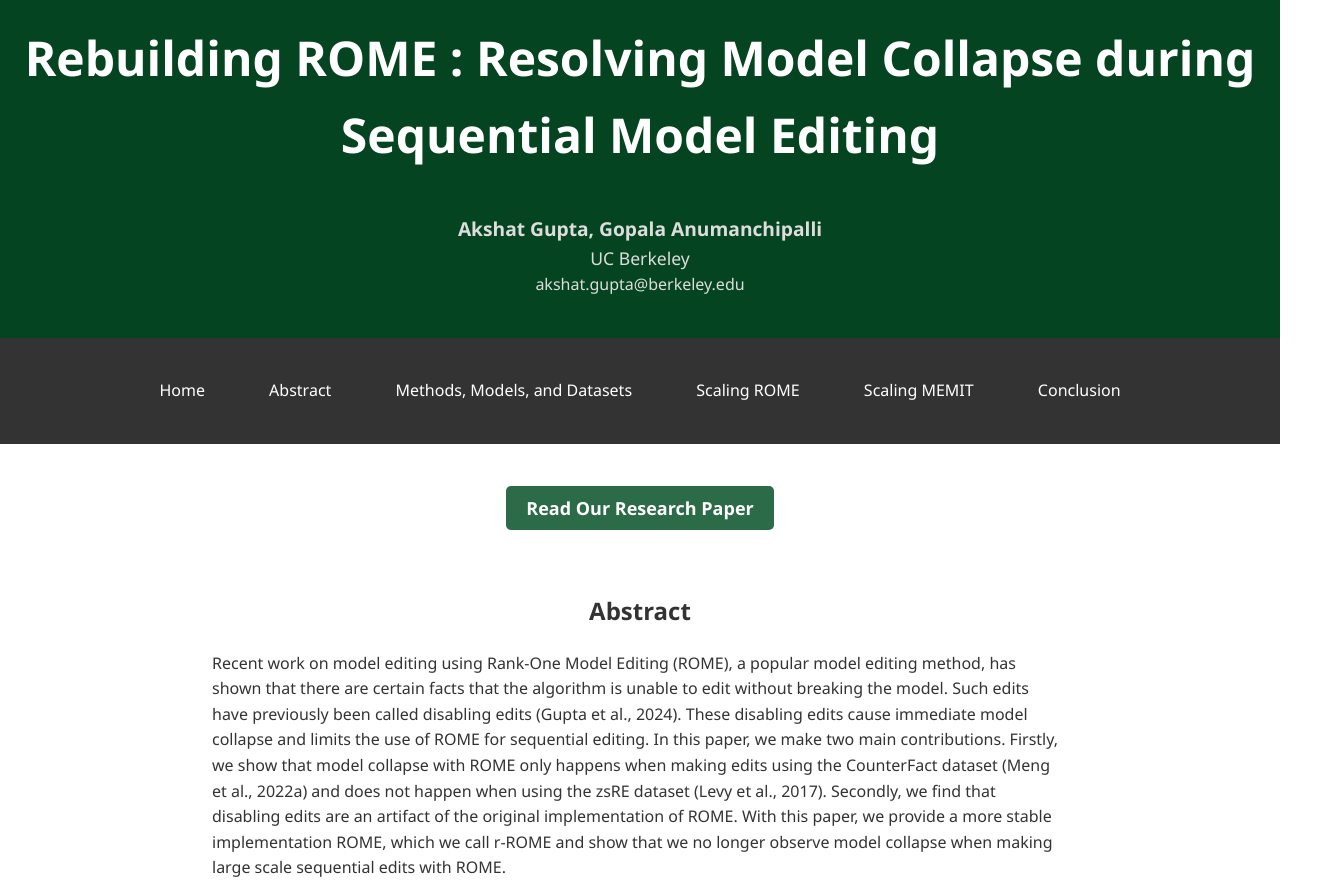
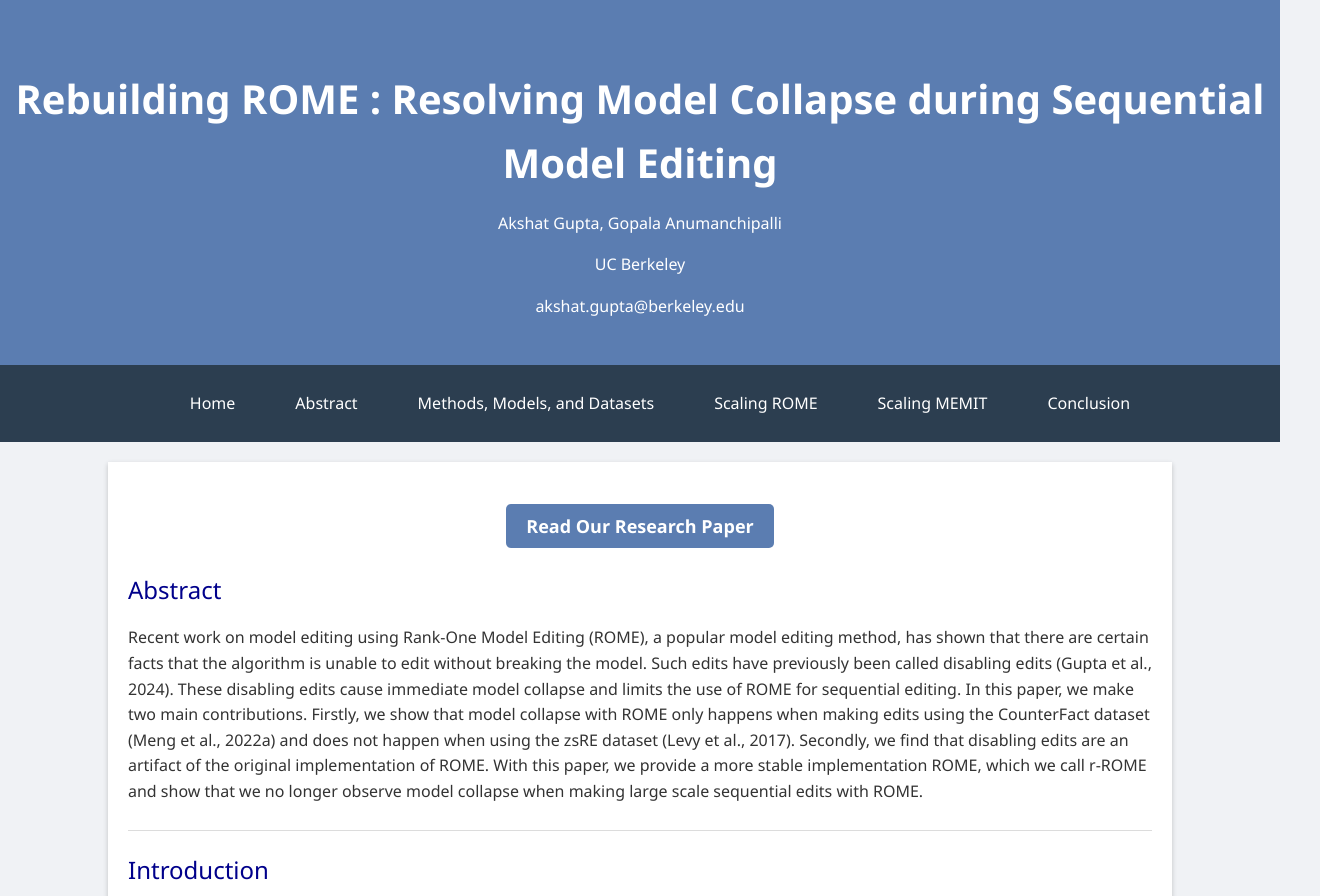
Before and after one commit to scalable-model-editing/scalable-model-editing.github.io, a plain HTML site: page paper2/index.html in a window 1280 px wide. Shown: the top 896 px of the page, 1320 px wide, since content can reach past the window. Drawn offline with Linux system fonts and the light colour scheme.

Commit message:
edited style

```diff
--- a/paper1/style.css
+++ b/paper1/style.css
@@ -4,106 +4,55 @@ body {
     line-height: 1.6;
     margin: 0;
     padding: 0;
-    background: #fff;
+    background: #f0f2f5; /* Light gray background */
+}
+
+h1, h2, h3, p {
+    margin-bottom: 5px;
 }
 h2 {
-    text-align: center;
+    font-weight: normal;
+    color: darkblue;
 }
 
 header {
-    background: #054420;
+    background: #5b7db1; /* Blue header background */
     color: #fff;
-    padding: 30px 20px;
+    padding: 40px 0;
     text-align: center;
 }
 
 header h1 {
-    margin: 0;
     font-size: 2.5em;
-}
-
-header p {
-    color: #ddd;
+    margin-bottom: 10px; /* Spacing under the title */
 }
 
 nav {
-    background: #333;
-    color: #fff;
+    background: #2c3e50; /* Darker blue for nav */
+    padding: 10px 0;
 }
 
 nav ul {
     list-style: none;
-    overflow: hidden;
-    padding: 0;
-    text-align: center;
-    margin: 0;
+    display: flex;
+    justify-content: center;
+    align-items: center;
 }
 
 nav ul li {
-    display: inline;
+    margin: 0 15px;
 }
 
 nav ul li a {
     text-decoration: none;
     color: #fff;
-    padding: 10px 20px;
-    display: inline-block;
+    padding: 10px 15px;
+    transition: color 0.3s;
 }
 
 nav ul li a:hover,
 nav ul li a:focus {
-    background-color: #069c48;
-}
-
-section {
-    padding: 20px;
-    margin-bottom: 20px;
-}
-
-footer {
-    background-color: #333;
-    color: #fff;
-    text-align: center;
-    padding: 20px;
-    position: relative;
-    bottom: 0;
-    width: 100%;
-}
-
-img {
-    max-width: 100%;
-    height: auto;
-    border: 1px solid #ccc;
-    border-radius: 5px;
-    margin: 10px 0;
-}
-
-/* Additional styles for button-like links */
-a.button {
-    background-color: #069c48;
-    padding: 10px 15px;
-    color: white;
-    border-radius: 5px;
-    transition: background-color 0.3s ease;
-}
-
-a.button:hover {
-    background-color: #333;
-}
-
-/* Style for large screen sizes */
-@media (min-width: 768px) {
-    header h1 {
-        font-size: 3em;
-    }
-
-    nav ul li a {
-        padding: 20px 30px;
-    }
-
-    section {
-        padding: 40px;
-    }
+    color: #5b7db1;
 }
 
 .paper-link-container {
@@ -112,7 +61,7 @@ a.button:hover {
 }
 
 .paper-link-button {
-    background-color: #2c6b47; /* This matches the header color in your screenshots */
+    background-color: #5b7db1; /* This matches the header color in your screenshots */
     color: white;
     padding: 10px 20px;
     border-radius: 5px;
@@ -126,54 +75,92 @@ a.button:hover {
     background-color: #333;
 }
 
-
-
 .container {
-    width: 70%; /* Adjust this percentage to control the width */
-    max-width: 1200px; /* This sets the maximum width of the container */
-    margin: 0 auto; /* Centers the container */
-    padding: 20px; /* Optional: Adds some space inside the container */
-    background-color: #fff; /* Optional: Sets the background color */
+    max-width: 1200px;
+    margin: 20px auto;
+    max-width: 80%;
+    padding: 20px;
+    background-color: #fff; /* White background for container */
+    box-shadow: 0 2px 5px rgba(0,0,0,0.2);
 }
 
-/* Add this to each section if they are not already wrapped in the container */
-header, nav, section, footer {
+.card {
+    background: #e7e7e7;
+    border-radius: 10px;
+    text-align: center;
+    width: 100%;
     padding: 20px;
-    box-sizing: border-box; /* Ensures padding is included in width */
+    margin-bottom: 20px; /* Adjusted margin for spacing between cards */
+    transition: background-color 0.3s ease;
 }
 
-/* Use this class for the main content sections */
-.content-section {
-    background-color: #f4f4f4; /* Optional: Sets a different background color for content sections */
-    margin-bottom: 20px; /* Space between sections */
-    padding: 20px;
-    border-radius: 5px; /* Optional: Rounds corners of sections */
+.card:hover {
+    background-color: #d4dfe6; /* Lighter shade on hover */
 }
 
-
-.contact-section {
-    color: white;
-    font-family: 'Segoe UI', Tahoma, Geneva, Verdana, sans-serif; /* This should match your body font */
-    text-align: center;
-    padding: 20px 0;
-    margin-top: 20px; /* Adjust as necessary to fit your layout */
+.card h2 {
+    font-size: 1.8em;
+    color: #333;
 }
 
-.contact-section .names {
-    font-size: 1.2em; /* Adjust size as needed */
-    margin: 0;
-    padding: 0;
-    font-weight: bold; /* Makes the font bold */
+/* Button styles */
+.button {
+    background-color: #3498db; /* Blue for buttons */
+    color: white;
+    padding: 15px 30px;
+    border-radius: 5px;
+    text-decoration: none;
+    display: inline-block;
+    margin: 10px 0;
+    transition: background-color 0.3s ease;
 }
 
-.contact-section .institution {
-    font-size: 1.1em; /* Adjust size as needed */
-    margin: 0;
-    padding: 0;
+.button:hover {
+    background-color: #2874a6; /* Darker blue on hover */
 }
 
-.contact-section .email {
-    font-size: 1em; /* Adjust size as needed */
-    margin: 0;
-    padding: 0;
+/* Image styles */
+img {
+    max-width: 70%;
+    height: auto;
+    border: 1px solid #ccc;
+    border-radius: 5px;
+    display: block; /* Ensures that images are block-level for proper spacing */
+    margin: 30px auto; /* Centers image and adds vertical spacing */
 }
+
+/* Section division line */
+section {
+    border-bottom: 1px solid #dcdcdc; /* Light gray line */
+    padding-bottom: 20px;
+    margin-bottom: 20px;
+}
+
+footer {
+    background-color: #2c3e50;
+    color: #fff;
+    text-align: center;
+    padding: 20px;
+    position: relative;
+    bottom: 0;
+    width: 100%;
+}
+
+/* Responsive design adjustments */
+@media (min-width: 768px) {
+    .card-container {
+        display: flex;
+        justify-content: space-between;
+    }
+
+    .card {
+        width: calc(50% - 20px); /* Adjust width for two cards side by side */
+    }
+}
+
+/* Clearfix for floated elements */
+.clearfix::after {
+    content: "";
+    clear: both;
+    display: table;
+}
--- a/paper2/style.css
+++ b/paper2/style.css
@@ -4,106 +4,55 @@ body {
     line-height: 1.6;
     margin: 0;
     padding: 0;
-    background: #fff;
+    background: #f0f2f5; /* Light gray background */
 }
-h2 {
-    text-align: center;
+
+h1, h2, h3, p {
+    margin-bottom: 5px;
+}
+h2, h4 {
+    font-weight: normal;
+    color: darkblue;
 }
 
 header {
-    background: #054420;
+    background: #5b7db1; /* Blue header background */
     color: #fff;
-    padding: 30px 20px;
+    padding: 40px 0;
     text-align: center;
 }
 
 header h1 {
-    margin: 0;
     font-size: 2.5em;
-}
-
-header p {
-    color: #ddd;
+    margin-bottom: 10px; /* Spacing under the title */
 }
 
 nav {
-    background: #333;
-    color: #fff;
+    background: #2c3e50; /* Darker blue for nav */
+    padding: 10px 0;
 }
 
 nav ul {
     list-style: none;
-    overflow: hidden;
-    padding: 0;
-    text-align: center;
-    margin: 0;
+    display: flex;
+    justify-content: center;
+    align-items: center;
 }
 
 nav ul li {
-    display: inline;
+    margin: 0 15px;
 }
 
 nav ul li a {
     text-decoration: none;
     color: #fff;
-    padding: 10px 20px;
-    display: inline-block;
+    padding: 10px 15px;
+    transition: color 0.3s;
 }
 
 nav ul li a:hover,
 nav ul li a:focus {
-    background-color: #069c48;
-}
-
-section {
-    padding: 20px;
-    margin-bottom: 20px;
-}
-
-footer {
-    background-color: #333;
-    color: #fff;
-    text-align: center;
-    padding: 20px;
-    position: relative;
-    bottom: 0;
-    width: 100%;
-}
-
-img {
-    max-width: 100%;
-    height: auto;
-    border: 1px solid #ccc;
-    border-radius: 5px;
-    margin: 10px 0;
-}
-
-/* Additional styles for button-like links */
-a.button {
-    background-color: #069c48;
-    padding: 10px 15px;
-    color: white;
-    border-radius: 5px;
-    transition: background-color 0.3s ease;
-}
-
-a.button:hover {
-    background-color: #333;
-}
-
-/* Style for large screen sizes */
-@media (min-width: 768px) {
-    header h1 {
-        font-size: 3em;
-    }
-
-    nav ul li a {
-        padding: 20px 30px;
-    }
-
-    section {
-        padding: 40px;
-    }
+    color: #5b7db1;
 }
 
 .paper-link-container {
@@ -112,7 +61,7 @@ a.button:hover {
 }
 
 .paper-link-button {
-    background-color: #2c6b47; /* This matches the header color in your screenshots */
+    background-color: #5b7db1; /* This matches the header color in your screenshots */
     color: white;
     padding: 10px 20px;
     border-radius: 5px;
@@ -126,54 +75,92 @@ a.button:hover {
     background-color: #333;
 }
 
-
-
 .container {
-    width: 70%; /* Adjust this percentage to control the width */
-    max-width: 1200px; /* This sets the maximum width of the container */
-    margin: 0 auto; /* Centers the container */
-    padding: 20px; /* Optional: Adds some space inside the container */
-    background-color: #fff; /* Optional: Sets the background color */
+    max-width: 1200px;
+    margin: 20px auto;
+    max-width: 80%;
+    padding: 20px;
+    background-color: #fff; /* White background for container */
+    box-shadow: 0 2px 5px rgba(0,0,0,0.2);
 }
 
-/* Add this to each section if they are not already wrapped in the container */
-header, nav, section, footer {
+.card {
+    background: #e7e7e7;
+    border-radius: 10px;
+    text-align: center;
+    width: 100%;
     padding: 20px;
-    box-sizing: border-box; /* Ensures padding is included in width */
+    margin-bottom: 20px; /* Adjusted margin for spacing between cards */
+    transition: background-color 0.3s ease;
 }
 
-/* Use this class for the main content sections */
-.content-section {
-    background-color: #f4f4f4; /* Optional: Sets a different background color for content sections */
-    margin-bottom: 20px; /* Space between sections */
-    padding: 20px;
-    border-radius: 5px; /* Optional: Rounds corners of sections */
+.card:hover {
+    background-color: #d4dfe6; /* Lighter shade on hover */
 }
 
-
-.contact-section {
-    color: white;
-    font-family: 'Segoe UI', Tahoma, Geneva, Verdana, sans-serif; /* This should match your body font */
-    text-align: center;
-    padding: 20px 0;
-    margin-top: 20px; /* Adjust as necessary to fit your layout */
+.card h2 {
+    font-size: 1.8em;
+    color: #333;
 }
 
-.contact-section .names {
-    font-size: 1.2em; /* Adjust size as needed */
-    margin: 0;
-    padding: 0;
-    font-weight: bold; /* Makes the font bold */
+/* Button styles */
+.button {
+    background-color: #3498db; /* Blue for buttons */
+    color: white;
+    padding: 15px 30px;
+    border-radius: 5px;
+    text-decoration: none;
+    display: inline-block;
+    margin: 10px 0;
+    transition: background-color 0.3s ease;
 }
 
-.contact-section .institution {
-    font-size: 1.1em; /* Adjust size as needed */
-    margin: 0;
-    padding: 0;
+.button:hover {
+    background-color: #2874a6; /* Darker blue on hover */
 }
 
-.contact-section .email {
-    font-size: 1em; /* Adjust size as needed */
-    margin: 0;
-    padding: 0;
+/* Image styles */
+img {
+    max-width: 70%;
+    height: auto;
+    border: 1px solid #ccc;
+    border-radius: 5px;
+    display: block; /* Ensures that images are block-level for proper spacing */
+    margin: 30px auto; /* Centers image and adds vertical spacing */
 }
+
+/* Section division line */
+section {
+    border-bottom: 1px solid #dcdcdc; /* Light gray line */
+    padding-bottom: 20px;
+    margin-bottom: 20px;
+}
+
+footer {
+    background-color: #2c3e50;
+    color: #fff;
+    text-align: center;
+    padding: 20px;
+    position: relative;
+    bottom: 0;
+    width: 100%;
+}
+
+/* Responsive design adjustments */
+@media (min-width: 768px) {
+    .card-container {
+        display: flex;
+        justify-content: space-between;
+    }
+
+    .card {
+        width: calc(50% - 20px); /* Adjust width for two cards side by side */
+    }
+}
+
+/* Clearfix for floated elements */
+.clearfix::after {
+    content: "";
+    clear: both;
+    display: table;
+}
--- a/style.css
+++ b/style.css
@@ -11,7 +11,7 @@ h2 {
 }
 
 header {
-    background: #054420;
+    background: #5b7db1;
     color: #fff;
     padding: 30px 20px;
     text-align: center;
@@ -52,7 +52,7 @@ nav ul li a {
 
 nav ul li a:hover,
 nav ul li a:focus {
-    background-color: #069c48;
+    background-color: #5b7db1;
 }
 
 section {
@@ -80,7 +80,7 @@ img {
 
 /* Additional styles for button-like links */
 a.button {
-    background-color: #069c48;
+    background-color: #5b7db1;
     padding: 10px 15px;
     color: white;
     border-radius: 5px;
@@ -112,7 +112,7 @@ a.button:hover {
 }
 
 .paper-link-button {
-    background-color: #2c6b47; /* This matches the header color in your screenshots */
+    background-color: #5b7db1; /* This matches the header color in your screenshots */
     color: white;
     padding: 10px 20px;
     border-radius: 5px;
@@ -188,9 +188,9 @@ header, nav, section, footer {
 }
 
 .card {
-    flex: 1; /* Each card takes up equal space */
+    flex: 1; /* Each card will take up equal space */
     max-width: calc(50% - 10px); /* Adjust width for space between cards */
-    background-color: #036b30; /* Card background color */
+    background-color: #5b7db1; /* Card background color */
     color: white; /* Text color */
     text-align: center; /* Center text horizontally */
     margin: 10px;
@@ -200,12 +200,6 @@ header, nav, section, footer {
     display: flex; /* Use flex layout to center content */
     align-items: center; /* Center content vertically */
     justify-content: center; /* Center content horizontally */
-    padding: 20px;
-    transition: background-color 0.3s ease; /* Smooth transition for background color change */
-}
-
-.card:hover {
-    background-color: #047b4a; /* Slightly lighter or darker green on hover */
 }
 
 .card-content {
@@ -218,7 +212,9 @@ header, nav, section, footer {
     padding: 20px 0; /* Padding for spacing inside the card */
     text-align: center;
 }
-
+.card:hover {
+    background-color: #77a4e7; /* Change card hover color to gray */
+}
 /* Ensure the cards don't get too small on smaller screens */
 @media (max-width: 600px) {
     .card {
```
Also changed, not shown: index.html (+1 -1 lines).
